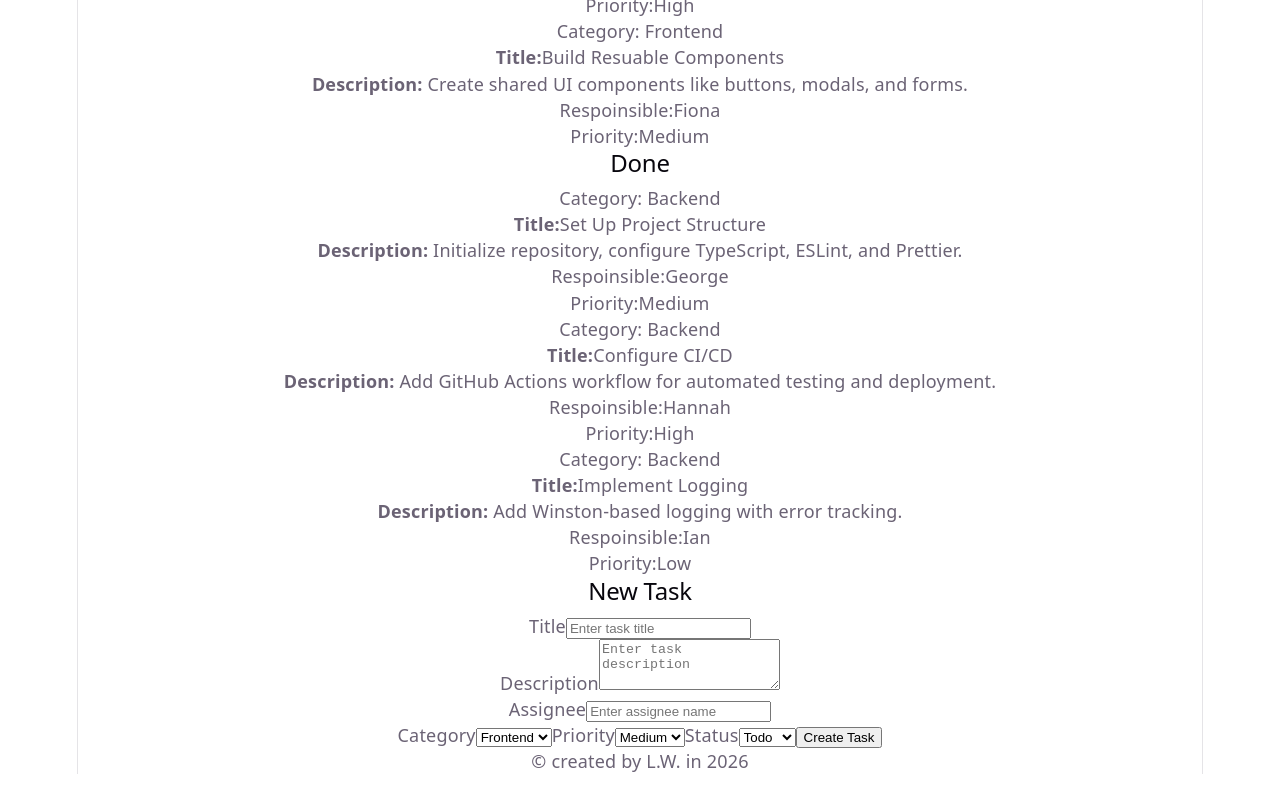
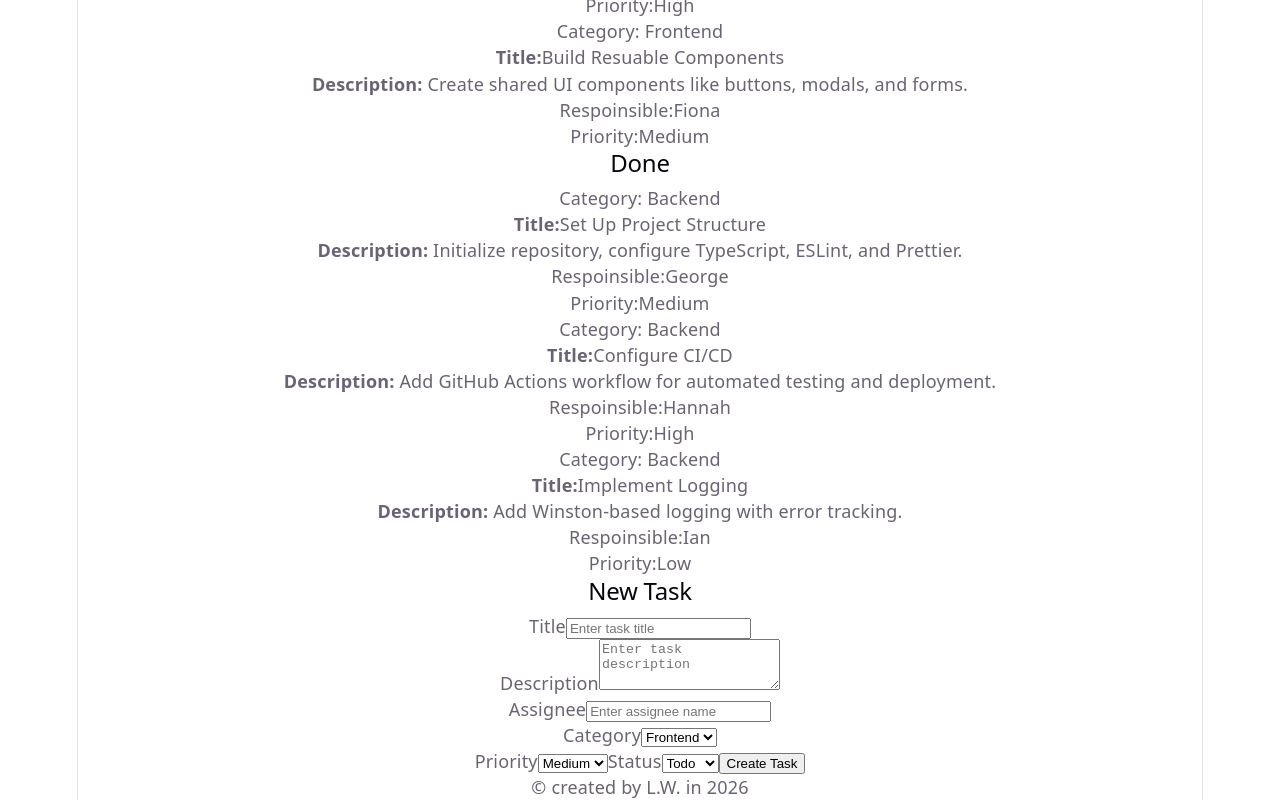
Before and after one commit to L2025S/task-board, a React (Vite) app in the folder task-board/: page / in a window 1280 px wide. Shown: the part 769-1569 px from the top of the page. Before the commit the page ends 1543 px from the top, so only its background shows below. Built offline with nearby package versions, Linux system fonts and the light colour scheme.

Commit message:
Style category field using Tailwind classes.

```diff
--- a/task-board/src/components/NewTaskForm.tsx
+++ b/task-board/src/components/NewTaskForm.tsx
@@ -75,19 +75,24 @@ return(
     placeholder="Enter assignee name"/>
     </div>
 
-
+    {/* Category */}
+    <div>
     <label htmlFor="category" className="task-category">Category</label>
     <select
     id="category"
     name="category"
     value={category}
-    onChange={(event) => setCategory(event.target.value as Category)}>
+    onChange={(event) => setCategory(event.target.value as Category)}
+    className="w-full px-4 py-2 border border-gray-300 rounded-lg focus:ring-2 focus:ring-[#f9dcc4] focus:border-transparent outline-none transition bg-white">
     <option value="Frontend">Frontend</option>
     <option value="Backend">Backend</option>
     <option value="Test">Test</option>
     <option value="Design">Design</option>
     <option value="API">API</option>
     </select>
+    </div>
+
+
 
     <label htmlFor="priority" className="task-priority">Priority</label>
     <select
```
